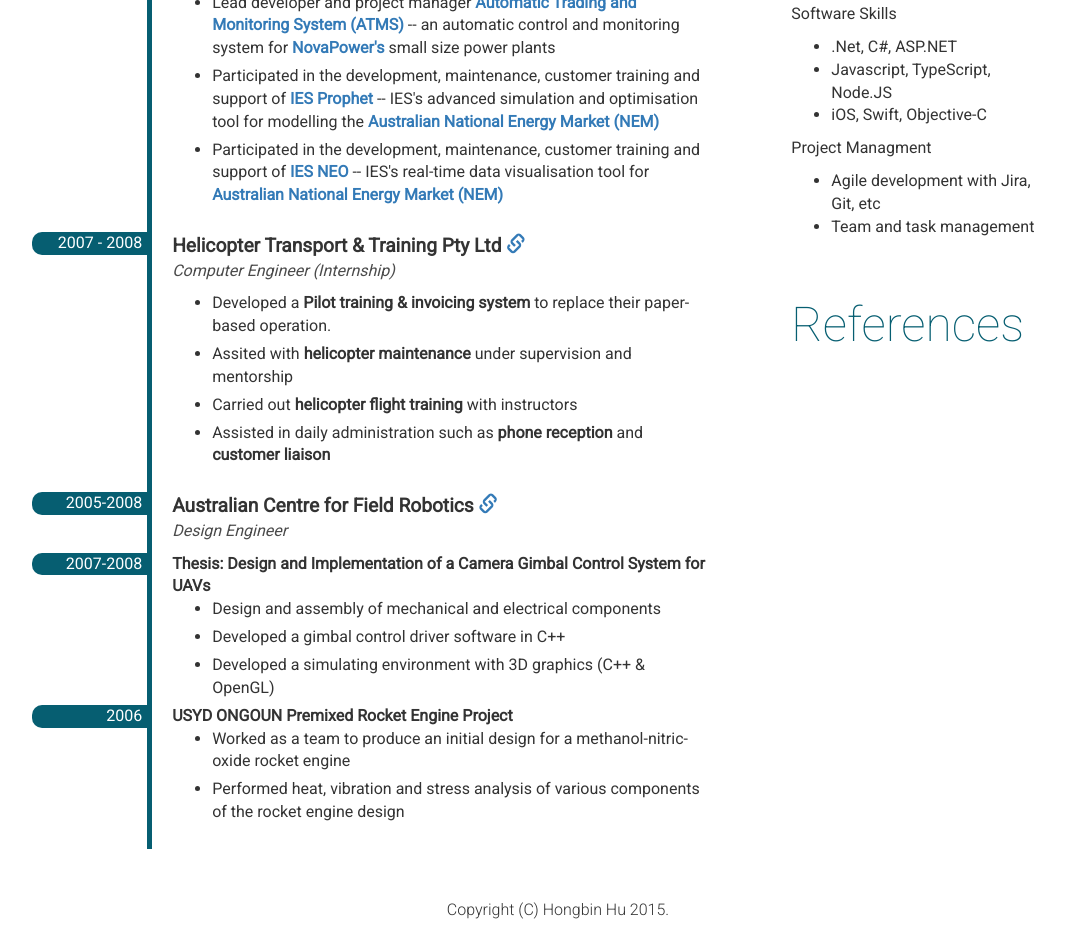
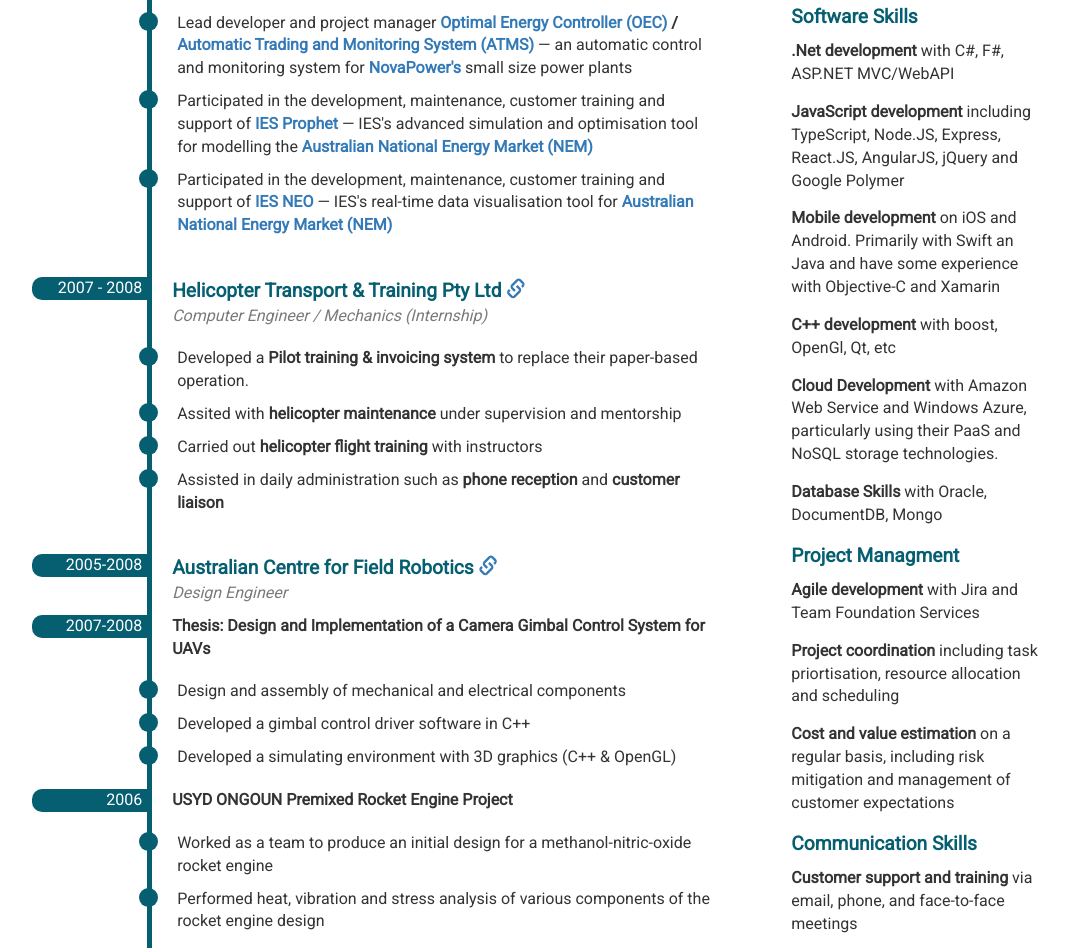
Before and after one commit to benhongh/benhongh.github.io, a website: page index.html in a window 1280 px wide. Shown: the part 468-1416 px from the top of the page, without its empty margins (82-1150 px from the left). Before the commit the page ends 1390 px from the top, so only its background shows below. Drawn offline with Linux system fonts and the light colour scheme.

Commit message:
Filled up the skills section

```diff
--- a/css/resume.css
+++ b/css/resume.css
@@ -98,24 +98,43 @@
     border-radius: 10px 0px 0px 10px;
 }
 
-span.organisation {
+span.organisation, span.institution {
     font-size: 1.2em;
     font-weight: bold;
+    color: #065e71;
 }
 
-span.job-title {
+span.job-title, span.degree {
     display: block;
-    color: rgb(75, 75, 75);
+    color: #7a7a7a;
     font-style: italic;
 }
 
 div.career-entry ol, div.career-entry ul {
-    margin: 0px;
-    list-style: disc;
+    margin: 20px 0px 20px 0px;
+
+    list-style: none;
+    padding-left: 5px;
 }
 
 div.career-entry ol > li, div.career-entry ul > li {
-    margin-bottom: 5px;
+    margin-bottom: 10px;
+}
+
+div.career-entry ol > li::before, div.career-entry ul > li::before {
+    width: 19px;
+    height: 19px;
+    border-radius: 10px;
+    text-align: center;
+    line-height: 20px;
+    margin-left: -38px;
+    content: "+";
+    display: block;
+    float: left;
+    font-size: 0.5em;
+    color: #065e71;
+    background-color: #065e71;
+
 }
 
 div.career-entry em {
@@ -128,6 +147,26 @@
     display: block;
 }
 
+p.skill-set {
+    font-size: 1.2em;
+    font-weight: bold;
+    color: #065e71;
+}
+
+ul.skill-list {
+    padding: 0px;
+    list-style: none;
+}
+
+ul.skill-list > li {
+    margin-bottom: 15px;
+}
+
+ul.skill-list > li em{
+    font-style: normal;
+    font-weight: bold;
+}
+
 body > footer {
     clear: both;
     text-align: center;
--- a/index.html
+++ b/index.html
@@ -62,7 +62,7 @@
                                     <span class="glyphicon glyphicon-link"></span>
                                 </a>
                             </span>
-                            <span class="job-title">Analyst/Programmer</span>
+                            <span class="job-title">Senior Analyst/Programmer</span>
                         </p>
                         <ul class="roles">
                             <li>
@@ -72,7 +72,7 @@
                                         Project Blue
                                     </a>
                                 </em>
-                                -- a web-based, Solar and Battery optimisation tool
+                                &mdash; a web-based, Solar and Battery optimisation tool
                                 for residential and small business customers,
                                 currently at its early stage of development
                             </li>
@@ -83,16 +83,20 @@
                                         NEOmobile iOS app
                                     </a>
                                 </em>
-                                -- a real-time energy market monitoring tool for iOS
+                                &mdash; a real-time energy market monitoring tool for iOS
                             </li>
                             <li>
                                 Lead developer and project manager
                                 <em>
+                                    <a title="OEC link" href="http://iesys.com/software-solutions/oec/">
+                                        Optimal Energy Controller (OEC)
+                                    </a>
+                                    /
                                     <a href="http://atms.novapower.com.au/">
-                                    Automatic Trading and Monitoring System (<abbr>ATMS</abbr>)
+                                        Automatic Trading and Monitoring System (<abbr>ATMS</abbr>)
                                     </a>
                                 </em>
-                                -- an automatic control and monitoring system
+                                &mdash; an automatic control and monitoring system
                                 for <em>
                                         <a href="http://www.novapower.com.au/">NovaPower's</a>
                                     </em>
@@ -104,7 +108,7 @@
                                     <a title="Prophet Link" href="http://iesys.com/software-solutions/prophet/">IES Prophet
                                     </a>
                                 </em>
-                                -- IES's advanced simulation and optimisation tool for modelling the
+                                &mdash; IES's advanced simulation and optimisation tool for modelling the
                                 <em>
                                     <a title="AEMO's NEM introductory link" href="http://www.aemo.com.au/About-the-Industry/Energy-Markets/National-Electricity-Market">
                                         Australian National Energy Market (<abbr>NEM</abbr>)
@@ -118,7 +122,7 @@
                                         IES NEO
                                     </a>
                                 </em>
-                                -- IES's real-time data visualisation tool for
+                                &mdash; IES's real-time data visualisation tool for
                                 <em>
                                     <a title="AEMO's NEM introductory link" href="http://www.aemo.com.au/About-the-Industry/Energy-Markets/National-Electricity-Market">
                                         Australian National Energy Market (<abbr>NEM</abbr>)
@@ -136,7 +140,7 @@
                                     <span class="glyphicon glyphicon-link"></span>
                                 </a>
                             </span>
-                            <span class="job-title">Computer Engineer (Internship)</span>
+                            <span class="job-title">Computer Engineer / Mechanics (Internship)</span>
                         </p>
                         <ol class="roles">
                             <li>
@@ -202,32 +206,71 @@
                     <h2>Education</h2>
                     <div class="edu-entry">
                         <span class="institution">University of Sydney</span>
-                        <span class="degree">B.E. Aeronautical Engineering (Space) (with First Class Honor)</span>
-
+                        <span class="degree">
+                            B.E. Aeronautical Engineering (Space) (with First Class Honor)
+                        </span>
                     </div>
                 </section>
 
                 <section id="skills">
                     <h2>Skills</h2>
-                    <p>Software Skills</p>
-                    <ul>
+
+                    <p class="skill-set">Software Skills</p>
+                    <ul class="skill-list">
                         <li>
-                            .Net, C#, ASP.NET
+                            <em>.Net development</em> with C#, F#, ASP.NET MVC/WebAPI
                         </li>
                         <li>
-                            Javascript, TypeScript, Node.JS
+                            <em>JavaScript development</em> including TypeScript, Node.JS, Express,
+                            React.JS, AngularJS, jQuery and Google Polymer
                         </li>
                         <li>
-                            iOS, Swift, Objective-C
+                            <em>Mobile development</em> on iOS and Android. Primarily with Swift an Java
+                            and have some experience with Objective-C and Xamarin
+                        </li>
+                        <li>
+                            <em>C++ development</em> with boost, OpenGl, Qt, etc
+                        </li>
+                        <li>
+                            <em>Cloud Development</em> with Amazon Web Service and Windows Azure,
+                            particularly using their PaaS and NoSQL storage technologies.
+                        </li>
+                        <li>
+                            <em>Database Skills</em> with Oracle, DocumentDB, Mongo
                         </li>
                     </ul>
-                    <p>Project Managment</p>
-                    <ul>
+
+                    <p class="skill-set">Project Managment</p>
+                    <ul class="skill-list">
                         <li>
-                            Agile development with Jira, Git, etc
+                            <em>Agile development</em> with Jira and Team Foundation Services
                         </li>
                         <li>
-                            Team and task management
+                            <em>Project coordination</em> including task priortisation, resource allocation
+                            and scheduling
+                        </li>
+                        <li>
+                            <em>Cost and value estimation</em> on a regular basis, including
+                            risk mitigation and management of customer expectations
+                        </li>
+                    </ul>
+
+                    <p class="skill-set">Communication Skills</p>
+                    <ul class="skill-list">
+                        <li>
+                            <em>Customer support and training</em> via email, phone,
+                            and face-to-face meetings
+                        </li>
+                        <li>
+                            <em>Contract and proposal drafting</em> for clients
+                        </li>
+                        <li>
+                            <em>Articulate and explain technical problems</em> to teammates,
+                            managers and clients
+                        </li>
+                        <li>
+                            <em>Customer expectation management</em> by understanding customer needs
+                            and provide resolution or compromise
                         </li>
                     </ul>
                 </section>
```
